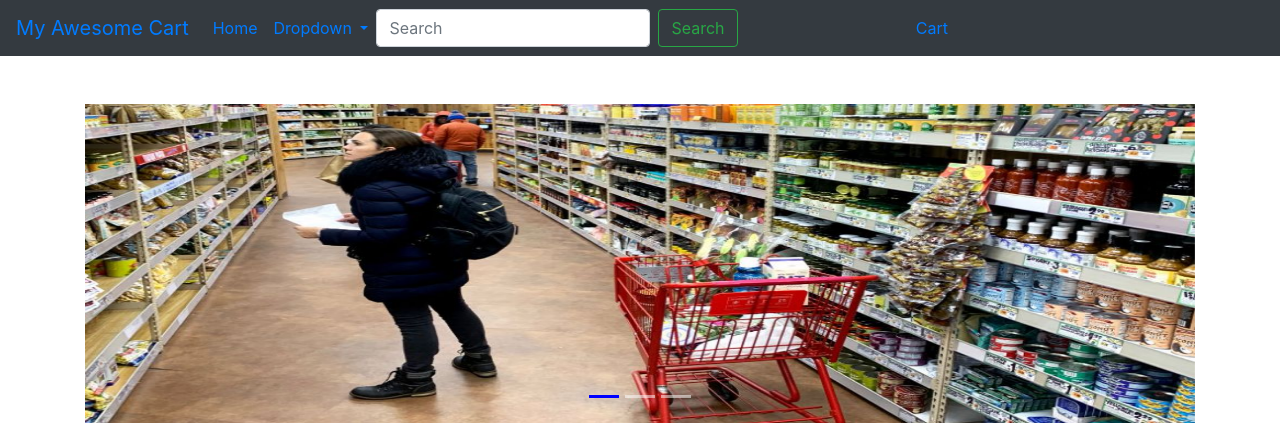
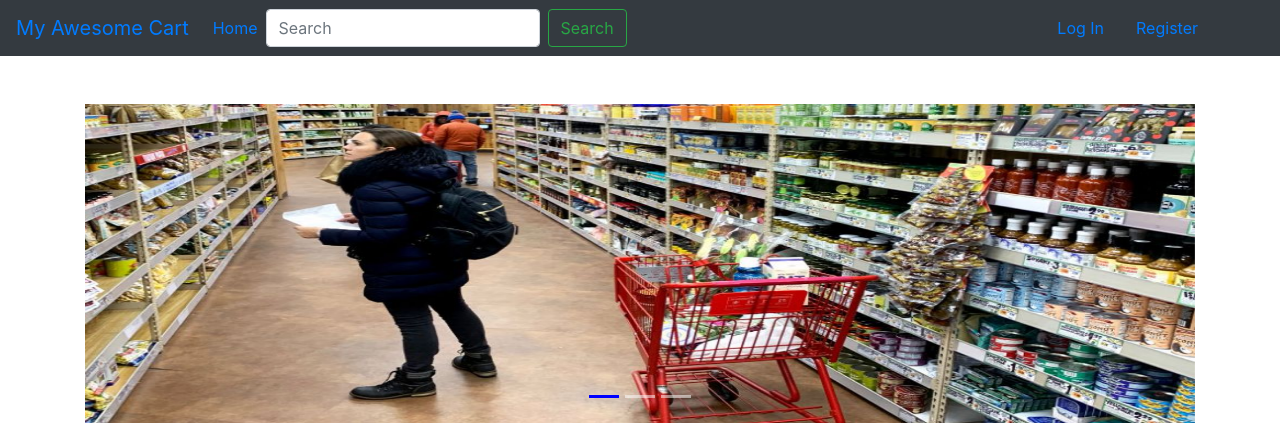
Before and after one commit to Roshan23699/E-Commercewebsite, a Django app: page /shop/ in a window 1280 px wide. Shown: the top 423 px of the page. Run offline with Django 3.2, Linux system fonts and the light colour scheme; data comes from the database, SQL or seed files in the repository; both versions use the stored data as it was after the commit; parts of the project's set-up code (start-up, migrations or seed data) failed here and were passed over; some libraries are stand-ins or nearby versions.

Commit message:
Added registration, login/logout system

```diff
--- a/mac/settings.py
+++ b/mac/settings.py
@@ -31,6 +31,7 @@ ALLOWED_HOSTS = []
 # Application definition
 
 INSTALLED_APPS = [
+    'users.apps.UsersConfig',
     'shop.apps.ShopConfig',
     'django.contrib.admin',
     'django.contrib.auth',
@@ -122,3 +123,6 @@ USE_TZ = True
 STATIC_URL = '/static/'
 MEDIA_ROOT = os.path.join(BASE_DIR, 'media')
 MEDIA_URL = '/media/'
+
+LOGIN_REDIRECT_URL = 'shopHome'
+LOGIN_URL = 'login'
--- a/mac/urls.py
+++ b/mac/urls.py
@@ -17,8 +17,13 @@ from django.contrib import admin
 from django.urls import path, include
 from django.conf import settings
 from django.conf.urls.static import static
+from users import views as user_views
+from django.contrib.auth import views as auth_views
 
 urlpatterns = [
     path('shop/', include('shop.urls')),
     path('admin/', admin.site.urls),
+    path('register/', user_views.register, name='register'),
+    path('login/', auth_views.LoginView.as_view(template_name='users/login.html'), name='login'),
+    path('logout/', auth_views.LogoutView.as_view(template_name='users/logout.html'), name='logout'),
 ] + static(settings.MEDIA_URL, document_root=settings.MEDIA_ROOT)
--- a/shop/templates/shop/about.html
+++ b/shop/templates/shop/about.html
@@ -1,3 +1,3 @@
 {% extends 'shop/basic.html' %}
 
-{% block title %}Myawesomecart, about{% endblock %}
+{% endblock %}
--- a/shop/templates/shop/basic.html
+++ b/shop/templates/shop/basic.html
@@ -30,18 +30,18 @@
 				<a class="nav-link" href="#">Home <span class="sr-only">(current)</span></a>
 			</li>
 
-			<li class="nav-item dropdown">
-				<a class="nav-link dropdown-toggle" href="#" id="navbarDropdown" role="button"
-				data-toggle="dropdown" aria-haspopup="true" aria-expanded="false">
-				Dropdown
-			</a>
-			<div class="dropdown-menu" aria-labelledby="navbarDropdown">
-				<a class="dropdown-item" href="#">Grocery</a>
-				<a class="dropdown-item" href="#">Vegetables</a>
-				<div class="dropdown-divider"></div>
-				<a class="dropdown-item" href="#">Fruits</a>
-			</div>
-		</li>
+<!--			<li class="nav-item dropdown">-->
+<!--				<a class="nav-link dropdown-toggle" href="#" id="navbarDropdown" role="button"-->
+<!--				data-toggle="dropdown" aria-haspopup="true" aria-expanded="false">-->
+<!--				Dropdown-->
+<!--			</a>-->
+<!--			<div class="dropdown-menu" aria-labelledby="navbarDropdown">-->
+<!--				<a class="dropdown-item" href="#">Grocery</a>-->
+<!--				<a class="dropdown-item" href="#">Vegetables</a>-->
+<!--				<div class="dropdown-divider"></div>-->
+<!--				<a class="dropdown-item" href="#">Fruits</a>-->
+<!--			</div>-->
+<!--		</li>-->
 
 
 	<form class="form-inline my-2 my-lg-0">
@@ -49,12 +49,35 @@
 		<button class="btn btn-outline-success my-2 my-sm-0" type="submit">Search</button>
 	</form>
 	</ul>
-	<div class="nav-item " style = "margin-right:300px;">
-		<a class="nav-link" href="#">Cart</a>
-	</div>
+<!--	<div class="nav-item " style = "margin-right:300px;">-->
+<!--		<a class="nav-link" href="#">Cart</a>-->
+<!--	</div>-->
+
+		{% if user.is_authenticated %}
+		<div class="nav-item " >
+			<a class="nav-link" href="{% url 'logout' %}">Log out</a>
+		</div>
+		<div class="nav-item " style = "margin-right:50px;">
+			<a class="nav-link" href="#">Profile</a>
+		</div>
+		{% else %}
+		<div class="nav-item " >
+			<a class="nav-link" href="{% url 'login' %}">Log In</a>
+		</div>
+		<div class="nav-item " style = "margin-right:50px;">
+			<a class="nav-link" href="{% url 'register' %}">Register</a>
+		</div>
+		{% endif %}
 
 </div>
 </nav>
+{% if messages %}
+                {% for message in messages %}
+                    <div class="d1">
+                    {{ message }}
+                    </div>
+                {% endfor %}
+	{% endif %}
 
 {% block body %}
 {% endblock %}
```
Also changed, not shown: users/forms.py (added, +11 -0 lines), users/templates/users/login.html (added, +37 -0 lines), users/templates/users/logout.html (added, +14 -0 lines), users/templates/users/register.html (added, +37 -0 lines), db.sqlite3.
